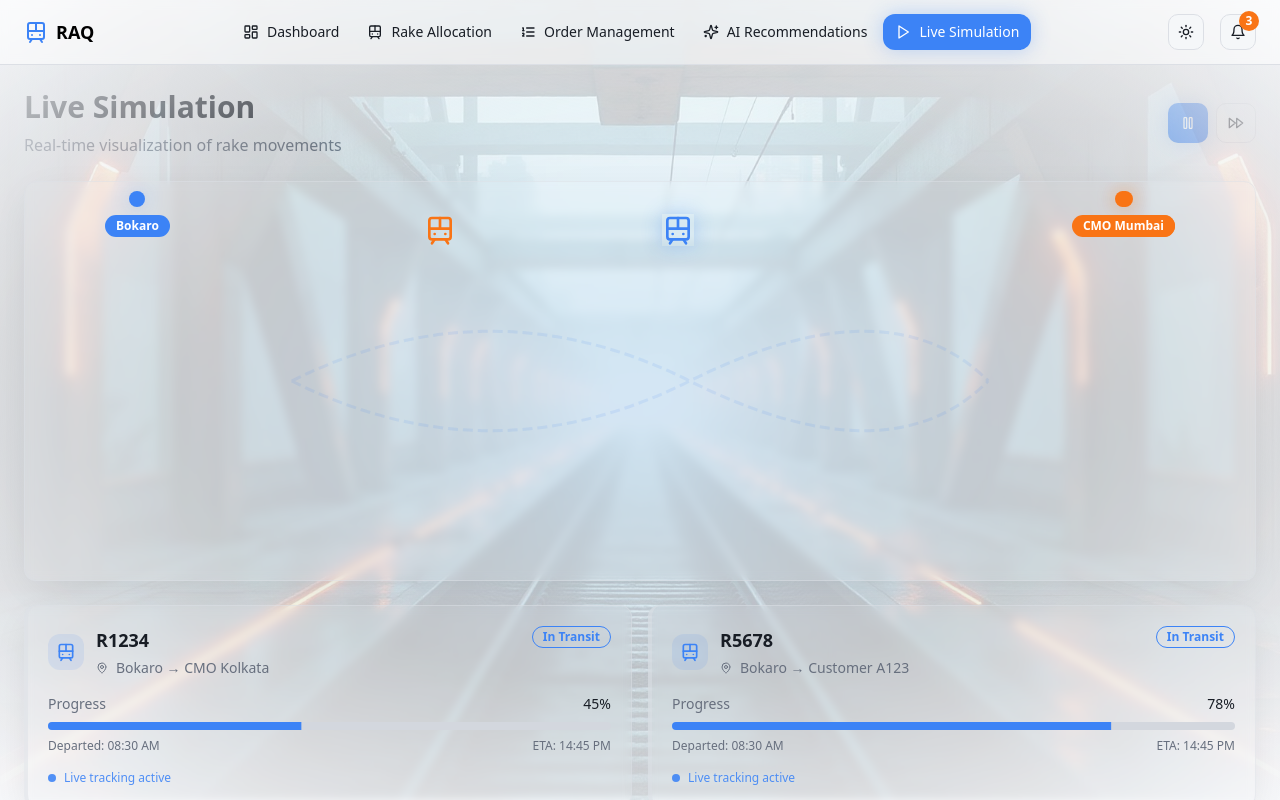
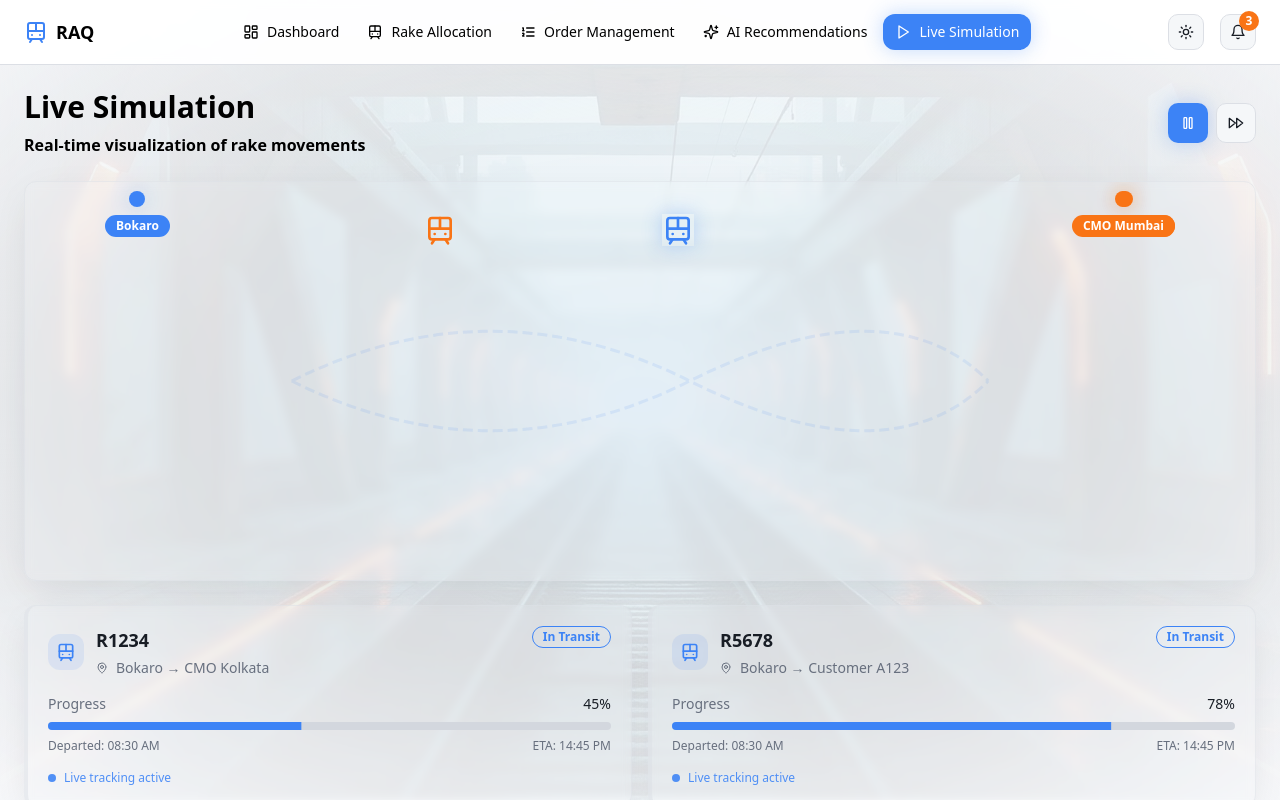
Before and after one commit to Nehasasikumar/SAIL-SteelAuthorityOfIndiaLimited, a React (Vite) app in the folder frontend/: page /simulation in a window 1280 px wide. Shown: the top 800 px of the page. Built offline with nearby package versions, Linux system fonts and the light colour scheme; the HTML template or start-up script is replaced by a standard one.

Commit message:
Updated UI

```diff
--- a/frontend/src/components/Layout.tsx
+++ b/frontend/src/components/Layout.tsx
@@ -44,10 +44,10 @@ export default function Layout() {
       {/* Animated Background */}
       <div className="fixed inset-0 overflow-hidden pointer-events-none">
         <div
-          className="absolute inset-0 bg-cover bg-center opacity-20"
+          className="absolute inset-0 bg-cover bg-center opacity-10"
           style={{ backgroundImage: `url(${railwayBg})` }}
         />
-        <div className="absolute inset-0 bg-gradient-radial from-primary/10 via-transparent to-background" />
+        <div className="absolute inset-0 bg-gradient-radial from-primary/5 via-transparent to-background" />
         <motion.div
           className="absolute top-0 left-0 w-full h-1 bg-gradient-railway"
           animate={{ x: ["-100%", "100%"] }}
@@ -58,7 +58,7 @@ export default function Layout() {
       {/* Main Content */}
       <div className="flex flex-col min-h-screen">
         {/* Header */}
-        <header className="border-b border-border bg-card/50 backdrop-blur-sm sticky top-0 z-10">
+        <header className="border-b border-border bg-card/80 backdrop-blur-sm sticky top-0 z-10" style={{ backgroundColor: 'rgba(255, 255, 255, 0.95)' }}>
           <div className="h-16 px-6 flex items-center justify-between">
             {/* Logo and Title */}
             <div className="flex items-center gap-4">
@@ -89,8 +89,11 @@ export default function Layout() {
                         "flex items-center gap-2 px-3 py-2 rounded-lg transition-all",
                         isActive
                           ? "bg-primary text-primary-foreground shadow-md glow-steel"
-                          : "hover:bg-primary/10 text-foreground"
+                          : "hover:bg-primary/10 font-semibold"
                       )}
+                      style={{
+                        color: isActive ? undefined : 'black'
+                      }}
                     >
                       <Icon className="h-4 w-4" />
                       <span className="font-medium text-sm">{item.label}</span>
--- a/frontend/src/pages/AIRecommendations.tsx
+++ b/frontend/src/pages/AIRecommendations.tsx
@@ -37,12 +37,12 @@ const recommendations = [
 
 export default function AIRecommendations() {
   return (
-    <div className="space-y-6 animate-fade-in-up">
+    <div className="space-y-6 animate-fade-in-up" style={{ position: 'relative', zIndex: 1 }}>
       <div className="flex items-center gap-3">
         <Sparkles className="h-8 w-8 text-accent" />
         <div>
-          <h1 className="text-3xl font-bold">AI Recommendations</h1>
-          <p className="text-muted-foreground">
+          <h1 className="text-3xl font-bold" style={{ color: 'black', textShadow: 'none', fontWeight: '900' }}>AI Recommendations</h1>
+          <p className="font-medium" style={{ color: 'black', textShadow: 'none', fontWeight: '600' }}>
             Smart suggestions powered by machine learning
           </p>
         </div>
--- a/frontend/src/pages/Dashboard.tsx
+++ b/frontend/src/pages/Dashboard.tsx
@@ -66,12 +66,12 @@ export default function Dashboard() {
   };
 
   return (
-    <div className="space-y-6 animate-fade-in-up">
+    <div className="space-y-6 animate-fade-in-up" style={{ position: 'relative', zIndex: 1 }}>
       {/* Header */}
       <div className="flex justify-between items-start">
         <div>
-          <h1 className="text-3xl font-bold mb-2">Dashboard Overview</h1>
-          <p className="text-muted-foreground">
+          <h1 className="text-3xl font-bold mb-2" style={{ color: 'black', textShadow: 'none', fontWeight: '900' }}>Dashboard Overview</h1>
+          <p className="font-medium" style={{ color: 'black', textShadow: 'none', fontWeight: '600' }}>
             Real-time rake operations from Bokaro Steel Plant
           </p>
         </div>
--- a/frontend/src/pages/LiveSimulation.tsx
+++ b/frontend/src/pages/LiveSimulation.tsx
@@ -18,12 +18,12 @@ export default function LiveSimulation() {
   const [speed, setSpeed] = useState(1);
 
   return (
-    <div className="space-y-6 animate-fade-in-up">
+    <div className="space-y-6 animate-fade-in-up" style={{ position: 'relative', zIndex: 1 }}>
       {/* Header */}
       <div className="flex items-center justify-between">
         <div>
-          <h1 className="text-3xl font-bold mb-2">Live Simulation</h1>
-          <p className="text-muted-foreground">
+          <h1 className="text-3xl font-bold mb-2" style={{ color: 'black', textShadow: 'none', fontWeight: '900' }}>Live Simulation</h1>
+          <p className="font-medium" style={{ color: 'black', textShadow: 'none', fontWeight: '600' }}>
             Real-time visualization of rake movements
           </p>
         </div>
--- a/frontend/src/pages/Orders.tsx
+++ b/frontend/src/pages/Orders.tsx
@@ -64,11 +64,11 @@ export default function Orders() {
   };
 
   return (
-    <div className="space-y-6 animate-fade-in-up">
+    <div className="space-y-6 animate-fade-in-up" style={{ position: 'relative', zIndex: 1 }}>
       <div className="flex justify-between items-start">
         <div>
-          <h1 className="text-3xl font-bold mb-2">Order Management</h1>
-          <p className="text-muted-foreground">Track and manage customer orders</p>
+          <h1 className="text-3xl font-bold mb-2" style={{ color: 'black', textShadow: 'none', fontWeight: '900' }}>Order Management</h1>
+          <p className="font-medium" style={{ color: 'black', textShadow: 'none', fontWeight: '600' }}>Track and manage customer orders</p>
         </div>
         <Button onClick={handleDownload} variant="outline" className="gap-2">
           <Download className="h-4 w-4" />
--- a/frontend/src/pages/RakeAllocation.tsx
+++ b/frontend/src/pages/RakeAllocation.tsx
@@ -71,11 +71,11 @@ export default function RakeAllocation() {
   };
 
   return (
-    <div className="space-y-6 animate-fade-in-up max-w-5xl">
+    <div className="space-y-6 animate-fade-in-up max-w-5xl" style={{ position: 'relative', zIndex: 1 }}>
       {/* Header */}
       <div>
-        <h1 className="text-3xl font-bold mb-2">Rake Allocation</h1>
-        <p className="text-muted-foreground">
+        <h1 className="text-3xl font-bold mb-2" style={{ color: 'black', textShadow: 'none', fontWeight: '900' }}>Rake Allocation</h1>
+        <p className="font-medium" style={{ color: 'black', textShadow: 'none', fontWeight: '600' }}>
           AI-powered rake optimization for maximum efficiency
         </p>
       </div>
```
